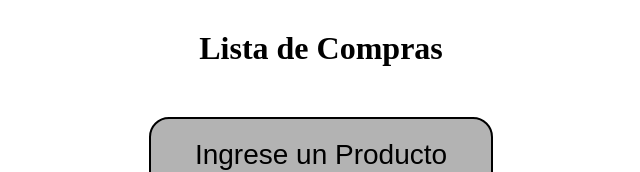
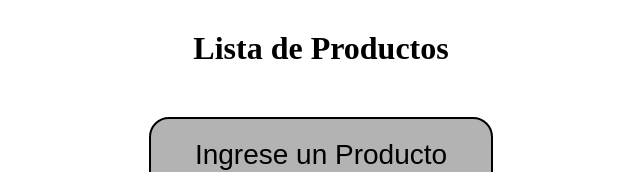
Before and after one commit to waku1044/Lista-de-productos, a plain HTML site: page index.html in a window 1280 px wide. Shown: the top 172 px of the page, without its empty margins (319-959 px from the left). Drawn offline with nearby package versions, Linux system fonts and the light colour scheme.

Commit message:
version2

```diff
--- a/index.html
+++ b/index.html
@@ -5,10 +5,10 @@
 	<meta name="viewport" content="width=device-width, initial-scale=1.0">
 	<link rel="stylesheet" type="text/css" href="style.css">
 	<script type="text/javascript" src="https://code.jquery.com/jquery-3.6.0.min.js"></script>
-	<title>Lista de Compras</title>
+	<title>Lista de Productos</title>
 </head>
 <body>
-	<h1>Lista de Compras</h1>
+	<h1>Lista de Productos</h1>
 	<div id="container">
 		<div id="form">
 			<label for="">Ingrese un Producto</label>
```
